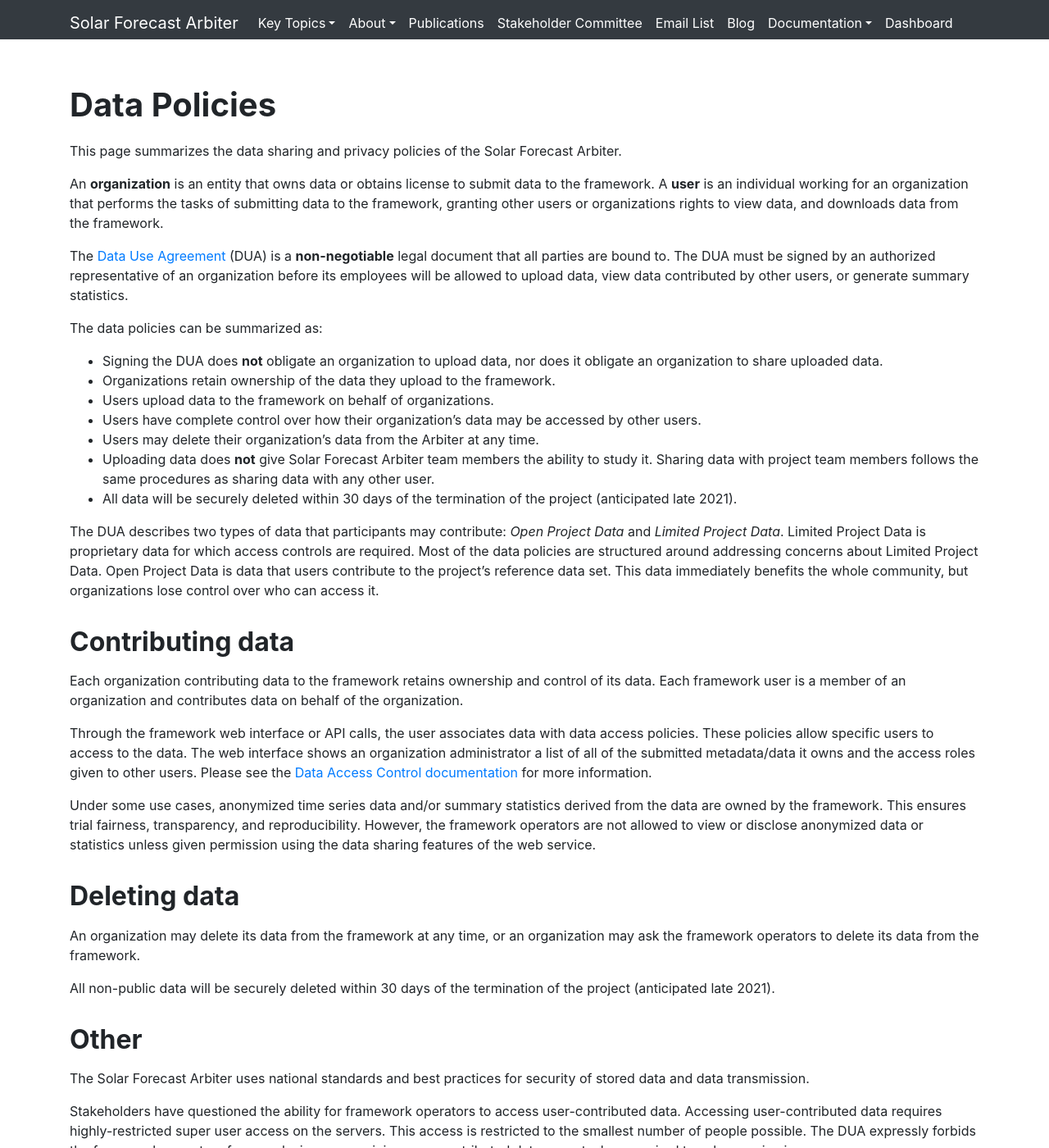
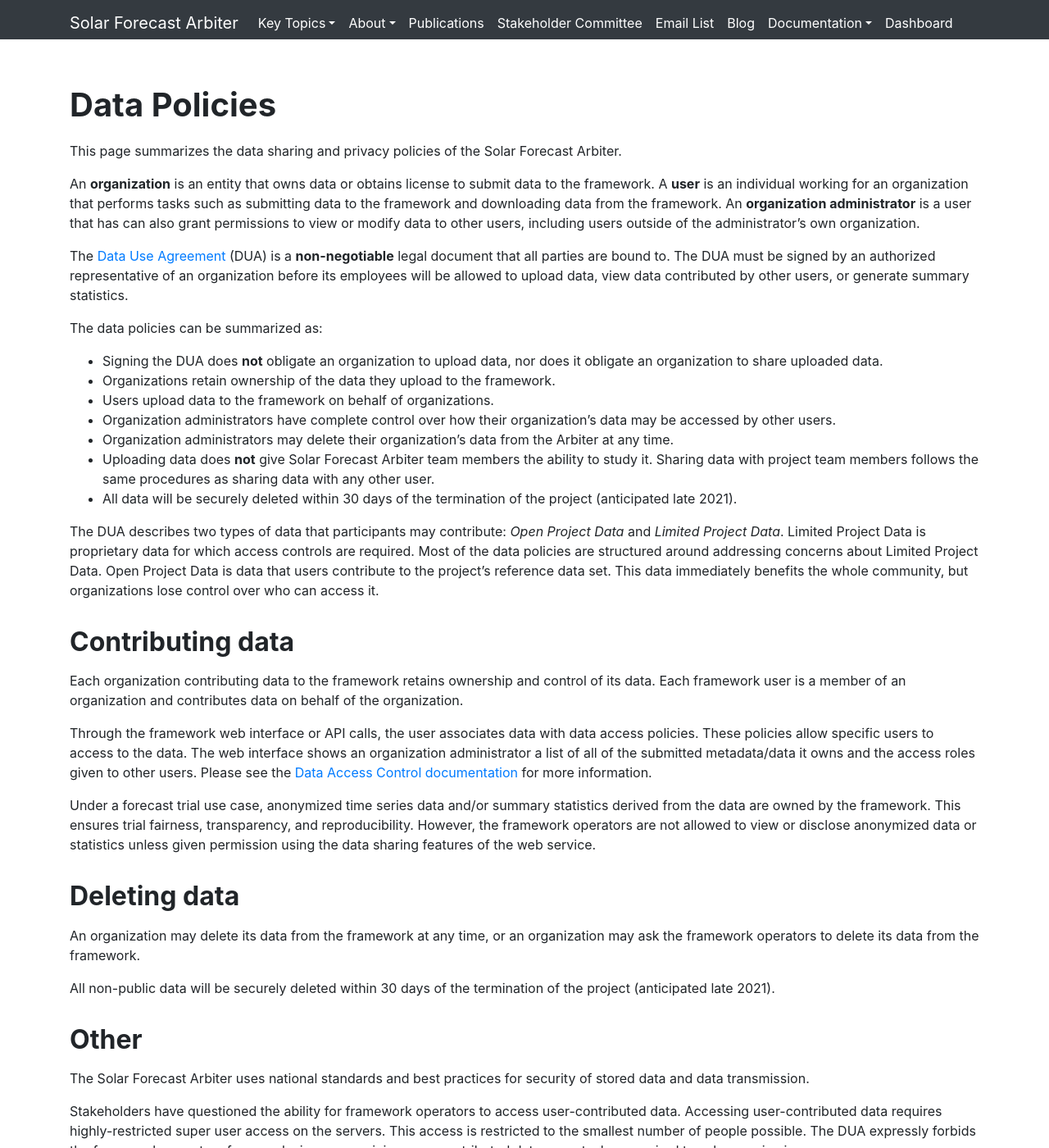
Before and after one commit to SolarArbiter/SolarArbiter.github.io, a Jekyll site: the page built from datapolicies.md, in a window 1280 px wide and 1400 px high. Shown: the whole window at 82% size. Built offline with Jekyll 4.4.1, drawn with Linux system fonts in a browser that asks for light colours; comment, search, counter and statistics services are not loaded; our own code applies the rules of GitHub Pages for plain Markdown files.

Commit message:
revisions

```diff
--- a/datapolicies.md
+++ b/datapolicies.md
@@ -7,11 +7,13 @@
 This page summarizes the data sharing and privacy policies of the
 Solar Forecast Arbiter.
 
-An **organization** is an entity that owns data or obtains license to submit
-data to the framework. A **user** is an individual working for an organization
-that performs the tasks of submitting data to the framework, granting other
-users or organizations rights to view data, and downloads data from the
-framework.
+An **organization** is an entity that owns data or obtains license to
+submit data to the framework. A **user** is an individual working for an
+organization that performs tasks such as submitting data to the
+framework and downloading data from the framework. An **organization
+administrator** is a user that has can also grant permissions to view or
+modify data to other users, including users outside of the
+administrator's own organization.
 
 The [Data Use Agreement](/assets/45864_UAZ_Solar_Forecast_Arbiter_Final.pdf)
 (DUA) is a **non-negotiable** legal document that all parties are bound to.
@@ -25,9 +27,10 @@
   nor does it obligate an organization to share uploaded data.
 * Organizations retain ownership of the data they upload to the framework.
 * Users upload data to the framework on behalf of organizations.
-* Users have complete control over how their organization's data may be
-  accessed by other users.
-* Users may delete their organization's data from the Arbiter at any time.
+* Organization administrators have complete control over how their
+  organization's data may be accessed by other users.
+* Organization administrators may delete their organization's data from the
+  Arbiter at any time.
 * Uploading data does **not** give Solar Forecast Arbiter team members
   the ability to study it. Sharing data with project team members
   follows the same procedures as sharing data with any other user.
@@ -56,12 +59,12 @@
 [Data Access Control documentation](/data-access-workflow/) for more
 information.
 
-Under some use cases, anonymized time series data and/or summary
-statistics derived from the data are owned by the framework. This
-ensures trial fairness, transparency, and reproducibility. However, the
-framework operators are not allowed to view or disclose anonymized data
-or statistics unless given permission using the data sharing features of
-the web service.
+Under a forecast trial use case, anonymized time series data and/or
+summary statistics derived from the data are owned by the framework.
+This ensures trial fairness, transparency, and reproducibility. However,
+the framework operators are not allowed to view or disclose anonymized
+data or statistics unless given permission using the data sharing
+features of the web service.
 
 ## Deleting data
 
```
